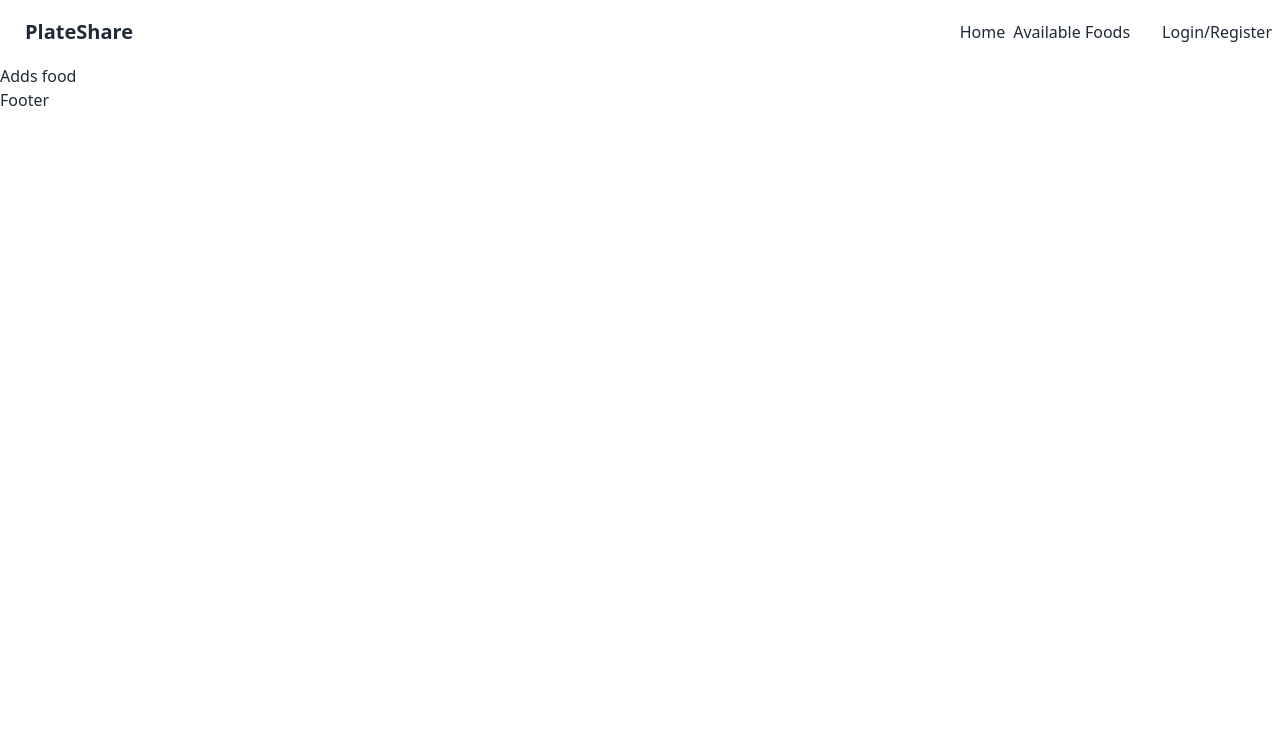
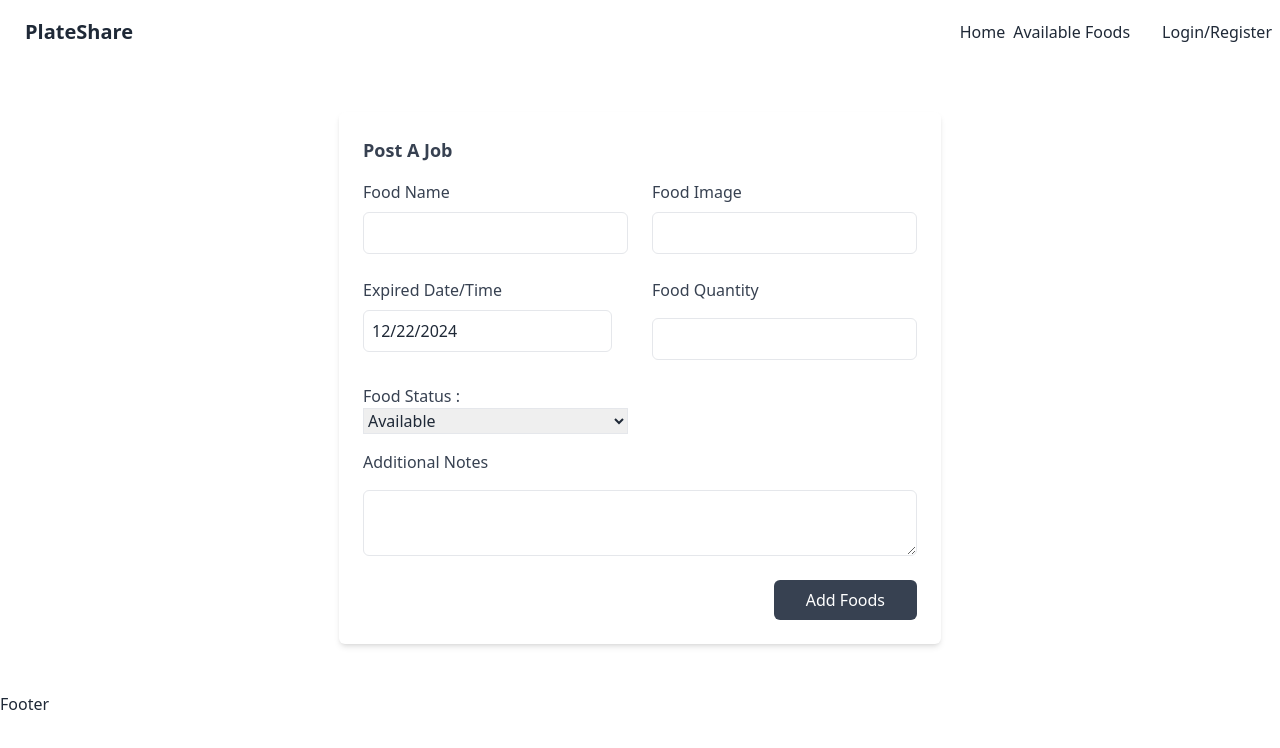
Before and after one commit to manna179/food-share, a React (Vite) app: page /addsFood in a window 1280 px wide. Shown: the top 748 px of the page. Built offline with nearby package versions, Linux system fonts and the light colour scheme; no server answers.

Commit message:
tanstack use succsessfully

```diff
--- a/src/FoodRoutes/AddsFood.jsx
+++ b/src/FoodRoutes/AddsFood.jsx
@@ -1,11 +1,150 @@
-
+import { useContext, useState } from "react";
+import DatePicker from "react-datepicker";
+import AuthContext from "../providers/AuthContext";
+import axios from "axios";
 
 const AddsFood = () => {
-    return (
-        <div>
-            <h2>Adds food</h2>
-        </div>
+  const { user } = useContext(AuthContext);
+  const [startDate, setStartDate] = useState(new Date());
+  const [foodStatus, setFoodStatus] = useState("available");
+  // form create start
+  const handleAddFoods = (e) => {
+    e.preventDefault();
+    const form = e.target;
+
+    const foodName = form.food_name.value;
+    const foodImage = form.food_image.value;
+    const expiredDate = startDate;
+    const foodQuantity = form.food_quantity.value;
+    const status = foodStatus;
+    const additionalNotes = form.description.value;
+    const name = user?.name;
+    const image = user?.photoUrl;
+    const email = user?.email;
+    console.log(
+      foodName,
+      foodImage,
+      expiredDate,
+      foodQuantity,
+      status,
+      additionalNotes,
+      name,
+      image,
+      email
     );
+    const newfood = {
+      foodName,
+      foodImage,
+      expiredDate,
+      foodQuantity,
+      status,
+      additionalNotes,
+      name,
+      image,
+      email,
+    };
+
+    const { data } = axios
+      .post("http://localhost:5000/foods", newfood)
+      .then((res) => {
+        console.log("inserted data to db", res);
+      });
+  };
+
+  return (
+    <div className="flex justify-center items-center min-h-[calc(100vh-306px)] my-12">
+      <section className=" p-2 md:p-6 mx-auto bg-white rounded-md shadow-md ">
+        <h2 className="text-lg font-semibold text-gray-700 capitalize ">
+          Post a Job
+        </h2>
+
+        <form onSubmit={handleAddFoods}>
+          <div className="grid grid-cols-1 gap-6 mt-4 sm:grid-cols-2">
+            <div>
+              <label className="text-gray-700 " htmlFor="food_name">
+                Food Name
+              </label>
+              <input
+                id="food_name"
+                name="food_name"
+                type="text"
+                className="block w-full px-4 py-2 mt-2 text-gray-700 bg-white border border-gray-200 rounded-md  focus:border-blue-400 focus:ring-blue-300 focus:ring-opacity-40  focus:outline-none focus:ring"
+              />
+            </div>
+
+            <div>
+              <label className="text-gray-700 " htmlFor="food_image">
+                Food Image
+              </label>
+              <input
+                id="food_image"
+                type="url"
+                name="food_image"
+                className="block w-full px-4 py-2 mt-2 text-gray-700 bg-white border border-gray-200 rounded-md  focus:border-blue-400 focus:ring-blue-300 focus:ring-opacity-40  focus:outline-none focus:ring"
+              />
+            </div>
+            <div className="flex flex-col gap-2 ">
+              <label className="text-gray-700">Expired Date/Time</label>
+
+              {/* Date Picker Input Field */}
+              <DatePicker
+                className="border p-2 rounded-md"
+                selected={startDate}
+                onChange={(date) => setStartDate(date)}
+              />
+            </div>
+            {/* food quantity */}
+            <div className="flex flex-col gap-2 ">
+              <label className="text-gray-700 " htmlFor="food_quantity">
+                Food Quantity
+              </label>
+              <input
+                id="food_quantity"
+                name="food_quantity"
+                type="number"
+                className="block w-full px-4 py-2 mt-2 text-gray-700 bg-white border border-gray-200 rounded-md  focus:border-blue-400 focus:ring-blue-300 focus:ring-opacity-40  focus:outline-none focus:ring"
+              />
+            </div>
+
+            {/* location */}
+            {/* food status */}
+            <div>
+              <label className="text-gray-700 " htmlFor="food_status">
+                Food Status :
+              </label>
+              <select
+                defaultValue="available"
+                value={foodStatus}
+                onChange={(e) => setFoodStatus(e.target.value)}
+                className="border w-full"
+              >
+                <option value="available">Available</option>
+                <option value="unavailable">Unavailable</option>
+                <option value="claimed">Claimed</option>
+              </select>
+            </div>
+          </div>
+
+          {/* description */}
+          <div className="flex flex-col gap-2 mt-4">
+            <label className="text-gray-700 " htmlFor="description">
+              Additional Notes
+            </label>
+            <textarea
+              className="block w-full px-4 py-2 mt-2 text-gray-700 bg-white border border-gray-200 rounded-md  focus:border-blue-400 focus:ring-blue-300 focus:ring-opacity-40  focus:outline-none focus:ring"
+              name="description"
+              id="description"
+            ></textarea>
+          </div>
+          <div className="flex justify-end mt-6">
+            <button className="disabled:cursor-not-allowed px-8 py-2.5 leading-5 text-white transition-colors duration-300 transhtmlForm bg-gray-700 rounded-md hover:bg-gray-600 focus:outline-none focus:bg-gray-600">
+              Add Foods
+            </button>
+          </div>
+        </form>
+      </section>
+    </div>
+  );
 };
 
 export default AddsFood;
--- a/src/FoodRoutes/AvailableFoods.jsx
+++ b/src/FoodRoutes/AvailableFoods.jsx
@@ -1,11 +1,31 @@
-
+import { useQuery } from "@tanstack/react-query";
+import axios from "axios";
 
 const AvailableFoods = () => {
-    return (
-        <div>
-            availableFoods
-        </div>
-    );
+  const fetchFoods = async () => {
+    const response = await axios.get("http://localhost:5000/foods");
+    return response.data; // Return the fetched data
+  };
+  const { data: foods, isLoading, error } = useQuery({ queryKey: ["foods"], queryFn: fetchFoods });
+  if (isLoading) {
+    return <span className="loading loading-bars loading-lg"></span>;
+  }
+
+  // Handle error state
+  if (error) {
+    return <div className="flex justify-center items-center h-full w-full"> <p className="w-full text-center">Error: {error.message}</p>;</div>
+  }
+
+  return (
+    <div>
+      <div> availableFoods</div>
+      {foods.map((food) => (
+        <ul key={food._id}>
+          <h2>{food?.foodQuantity}</h2>
+        </ul>
+      ))}
+    </div>
+  );
 };
 
 export default AvailableFoods;
--- /dev/null
+++ b/src/Pages/Banner.jsx
@@ -0,0 +1,11 @@
+
+
+const Banner = () => {
+    return (
+        <div>
+
+        </div>
+    );
+};
+
+export default Banner;
--- a/src/main.jsx
+++ b/src/main.jsx
@@ -5,11 +5,17 @@ import "./index.css";
 import { RouterProvider } from "react-router-dom";
 import router from "./Routes/router.jsx";
 import AuthProvider from "./providers/AuthProvider.jsx";
+import { QueryClient, QueryClientProvider } from "@tanstack/react-query";
+import { Toaster } from "react-hot-toast";
+const queryClient = new QueryClient();
 
 createRoot(document.getElementById("root")).render(
   <StrictMode>
-  <AuthProvider>
-  <RouterProvider router={router}></RouterProvider>
-  </AuthProvider>
+    <QueryClientProvider client={queryClient}>
+      <AuthProvider>
+        <RouterProvider router={router}></RouterProvider>
+        <Toaster position="top-center" reverseOrder={false}></Toaster>
+      </AuthProvider>
+    </QueryClientProvider>
   </StrictMode>
 );
```
Also changed, not shown: package.json (+6 -1 lines), 1 other file (tests, documents, lock files or other folders).
